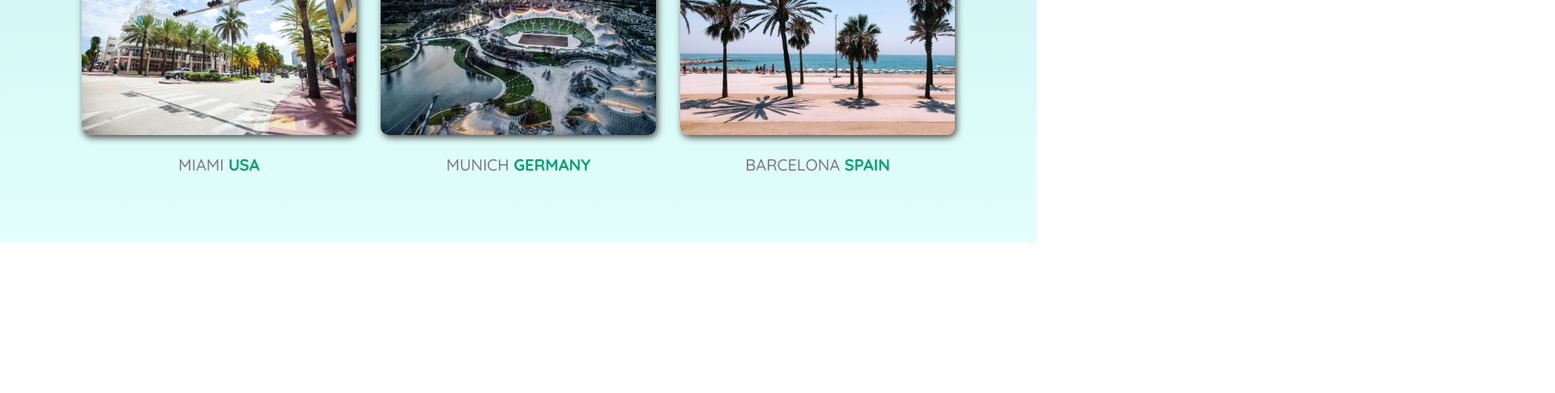
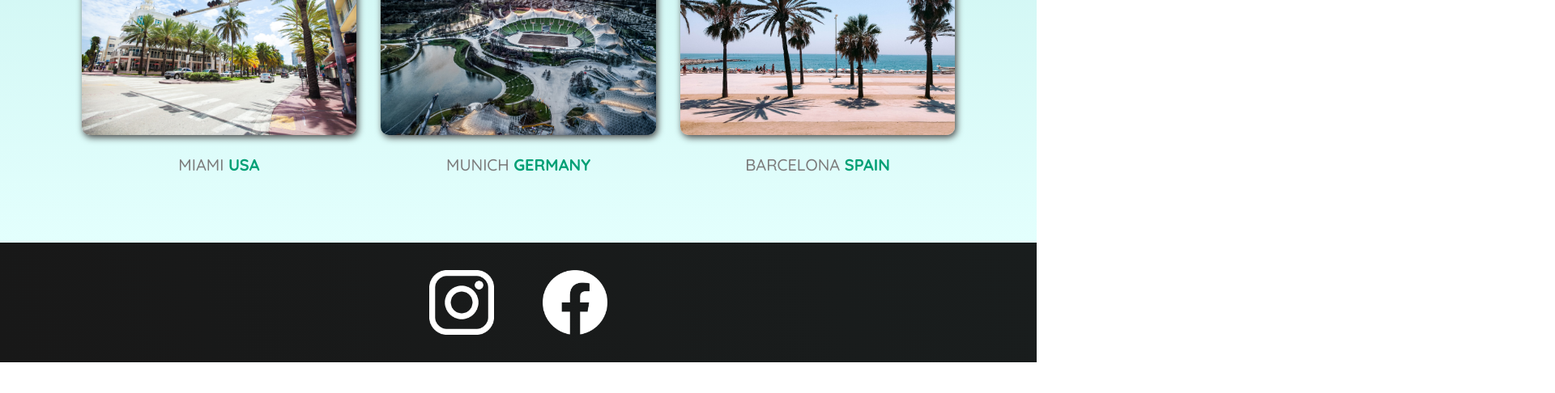
Before and after one commit to adebisiabdussamad/travel-page, a plain HTML site: page index.html in a window 1280 px wide. Shown: the part 900-1386 px from the top of the page at 81% size, 1920 px wide, since content can reach past the window. After the commit the page ends 1348 px from the top, so only its background shows below. Drawn offline with Linux system fonts and the light colour scheme.

Commit message:
completed the homepage

```diff
--- a/index.html
+++ b/index.html
@@ -55,12 +55,12 @@
         <footer>
             <ul>
                 <li>
-                    <a href="https://www.instragram.com">
+                    <a href="https://www.instragram.com" target="_blank">
                         <img src="/images/icons/insta.png" alt="instragram-logo">
                     </a>
                 </li>
                 <li>
-                    <a href="https://www.facebook.com">
+                    <a href="https://www.facebook.com" target="_blank">
                         <img src="/images/icons/facebook.png" alt="facebook-logo">
                     </a>
                 </li>
--- a/shared.css
+++ b/shared.css
@@ -50,3 +50,24 @@ nav a:hover {
     color: rgb(77, 77, 77);
     background-color: rgb(255, 251, 1);
 }
+
+footer {
+    background: linear-gradient(70deg, rgb(24, 24, 24), rgb(25, 29, 29));
+    padding: 34px 0;
+}
+
+footer ul {
+    display: flex;
+    justify-content: center;
+}
+
+footer li {
+    width: 80px;
+    height: 80px;
+    margin: 0 30px;
+}
+
+footer img {
+    width: 100%;
+    height: 100%;
+}
```
